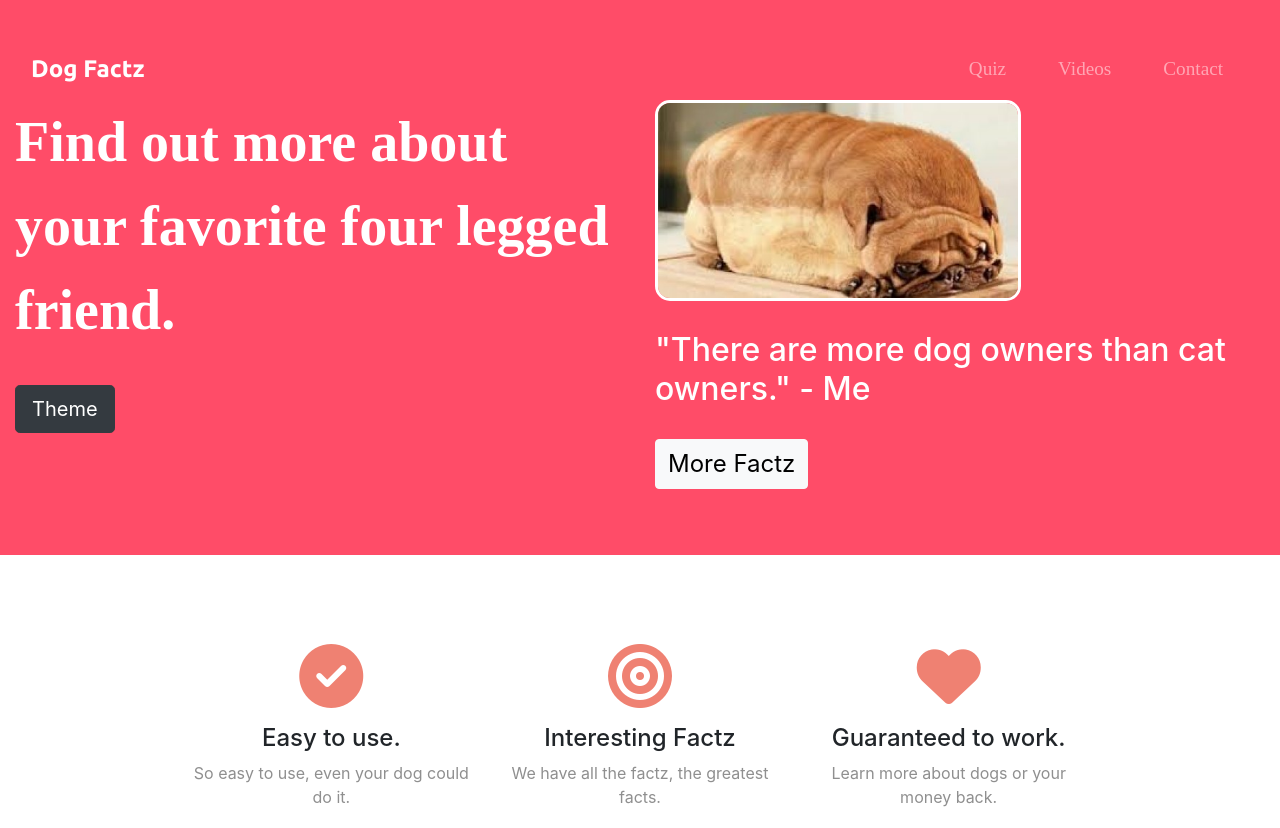
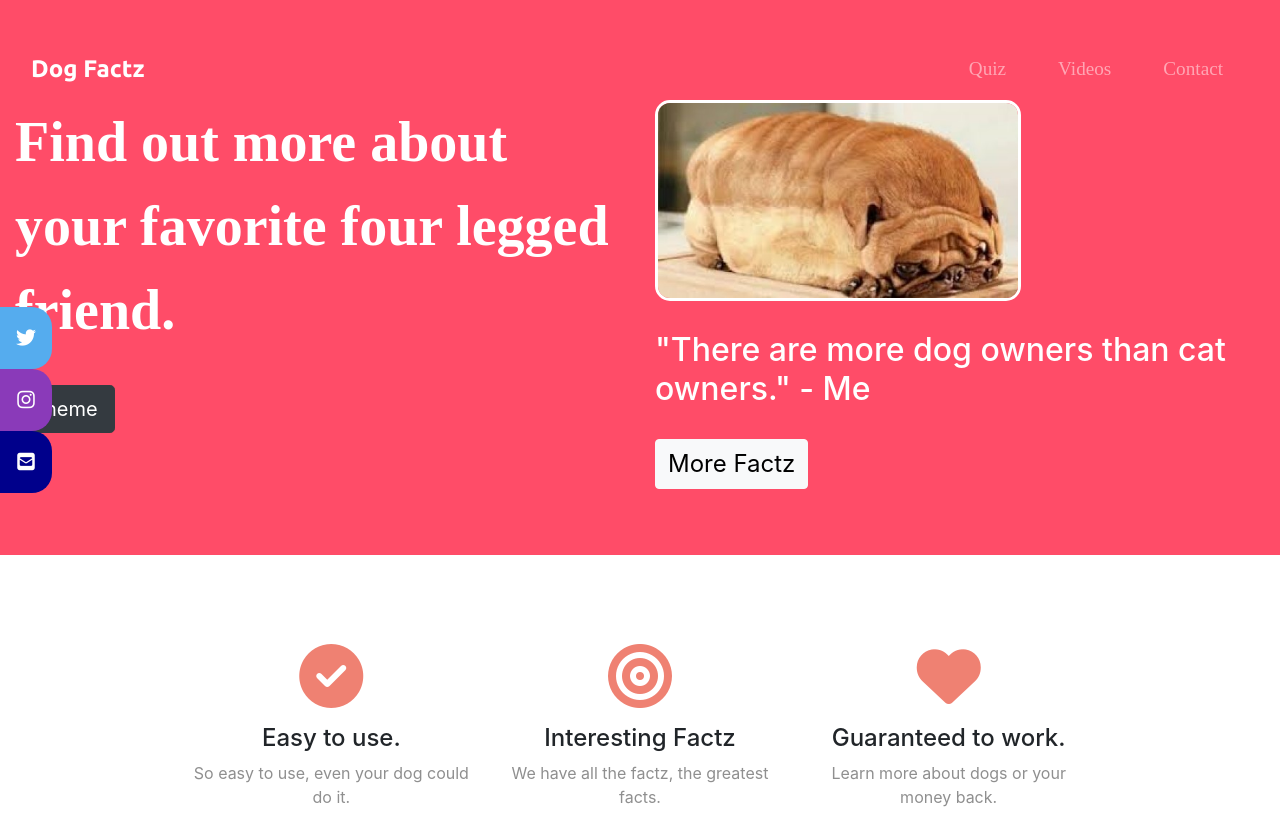
Before and after one commit to Bertania/2021_agile_Team2, a plain HTML site: page index.html in a window 1280 px wide. Shown: the top 828 px of the page. Drawn offline with nearby package versions, Linux system fonts and the light colour scheme.

Commit message:
[finishes #180020637] Added icon bar

```diff
--- a/index.html
+++ b/index.html
@@ -104,6 +104,12 @@
 		</div>
 	</section>
 
+		<div class="icon-bar">
+			<a href="https://twitter.com/DogFactz2021" class="twitter"><i class="fa fa-twitter"></i></a>
+			<a href="https://www.instagram.com/dogfactz2021/" class="instagram"><i class="fa fa-instagram"></i></a>
+			<a href="mailto:dogfactz2021@gmail.com" class="email"><i class="fa fa-envelope-square"></i></a>
+		</div>
+
 	<!--Video-->
 	<section id='video'>
 
```
